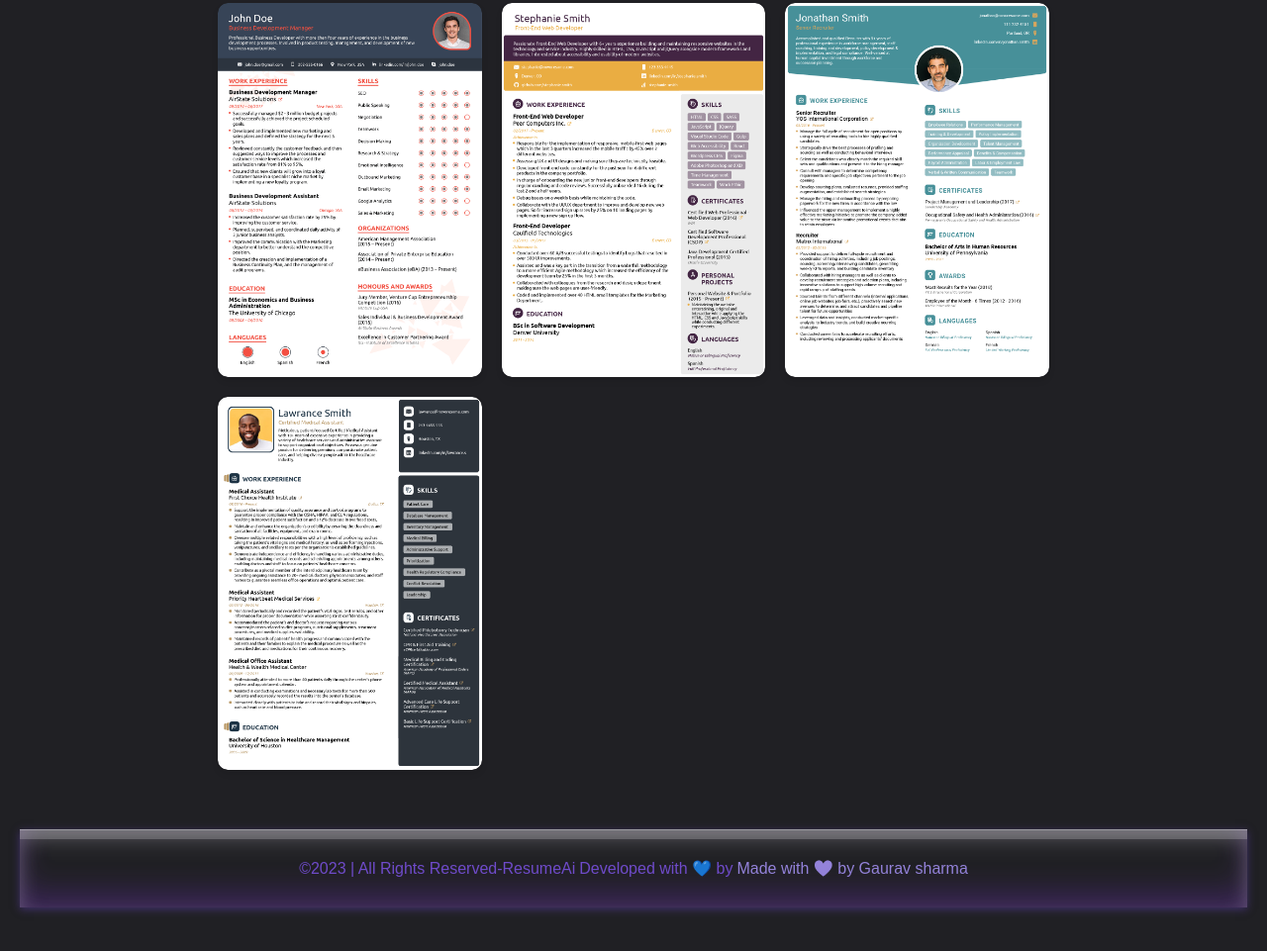
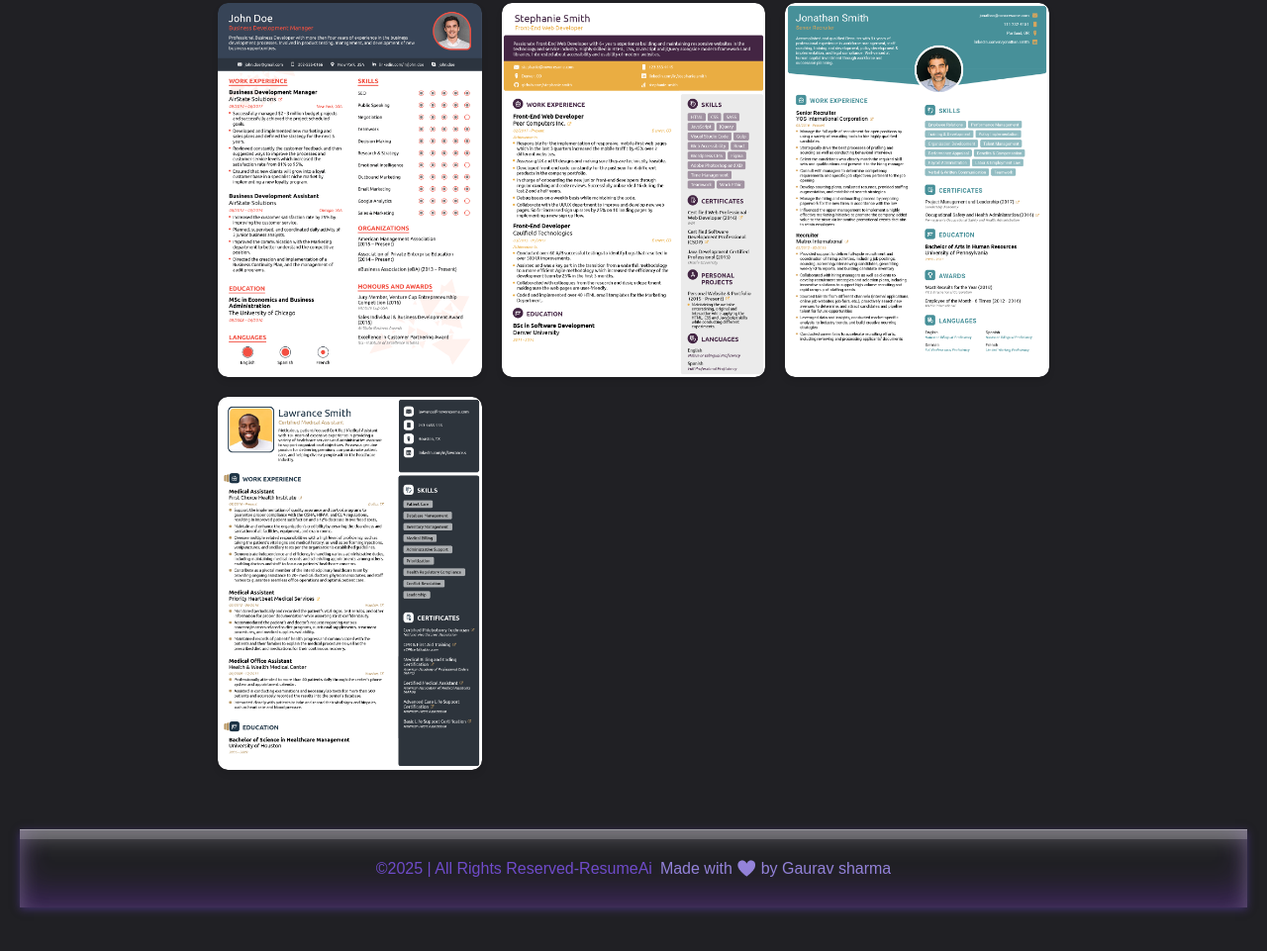
Before and after one commit to Gauravsdevelop/ResumeBuilder, a plain HTML site: page template.html in a window 1280 px wide. Shown: the part 633-1594 px from the top of the page at 99% size. Drawn offline with nearby package versions, Linux system fonts and the light colour scheme; sample sign-in values are in the browser's storage.

Commit message:
Update template.html

```diff
--- a/template.html
+++ b/template.html
@@ -92,10 +92,9 @@
     <footer class="footer">
         <div class="container">
             <div class="footer__wrapper">
-                <p class="footer__text footer__text--left">&#169;2023 | All Rights Reserved-ResumeAi </p>
+                <p class="footer__text footer__text--left">&#169;2025 | All Rights Reserved-ResumeAi </p>
                 <p class="footer__text footer__text--rigth">
-                    Developed with 💙
-                    by <a href="#" class="footer__link students--link" data-footer-open="">Made with ❤️ by Gaurav sharma</a>
+            <a href="#" class="footer__link students--link" data-footer-open="">Made with ❤️ by Gaurav sharma</a>
                 </p>
             </div>
         </div>
```
